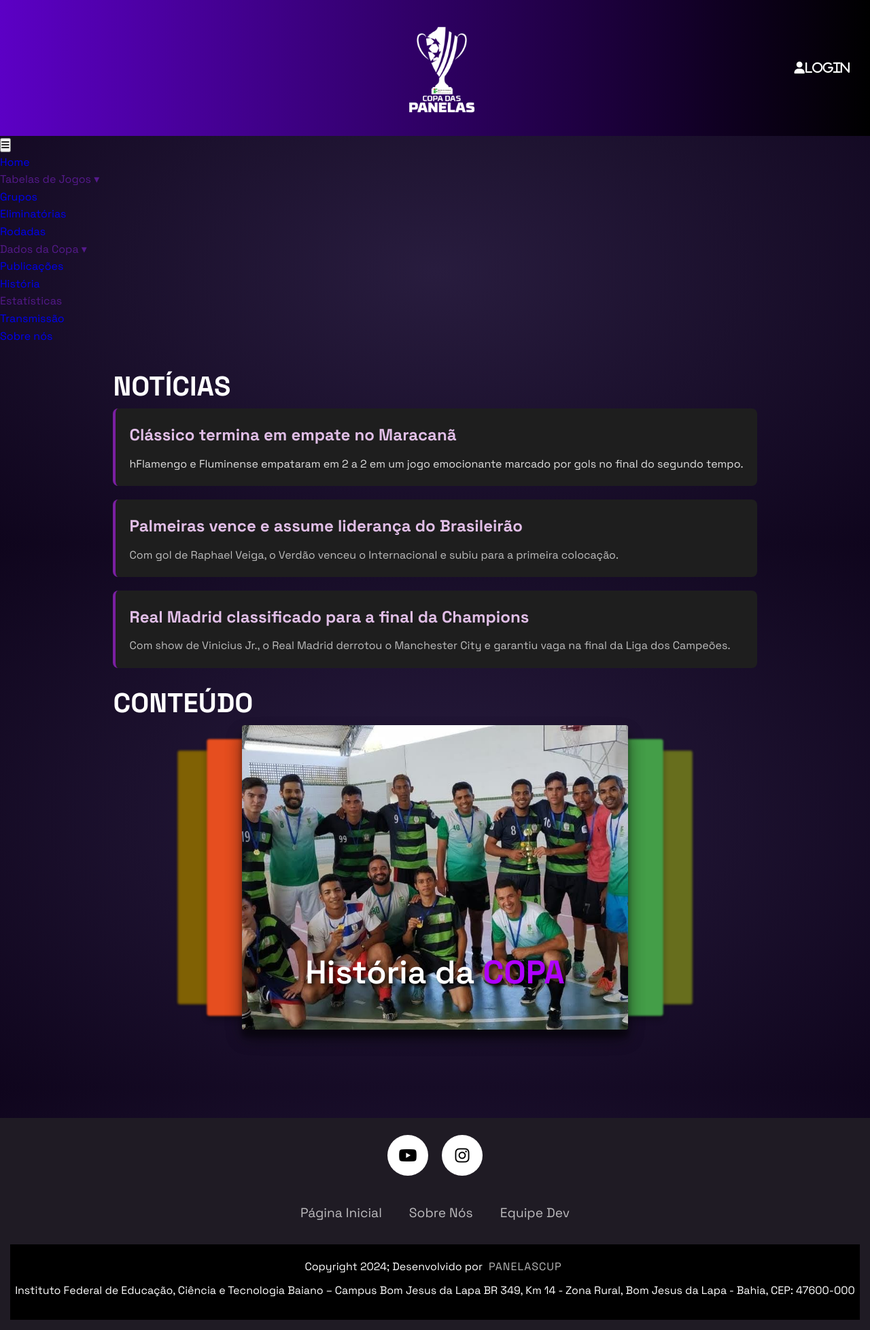
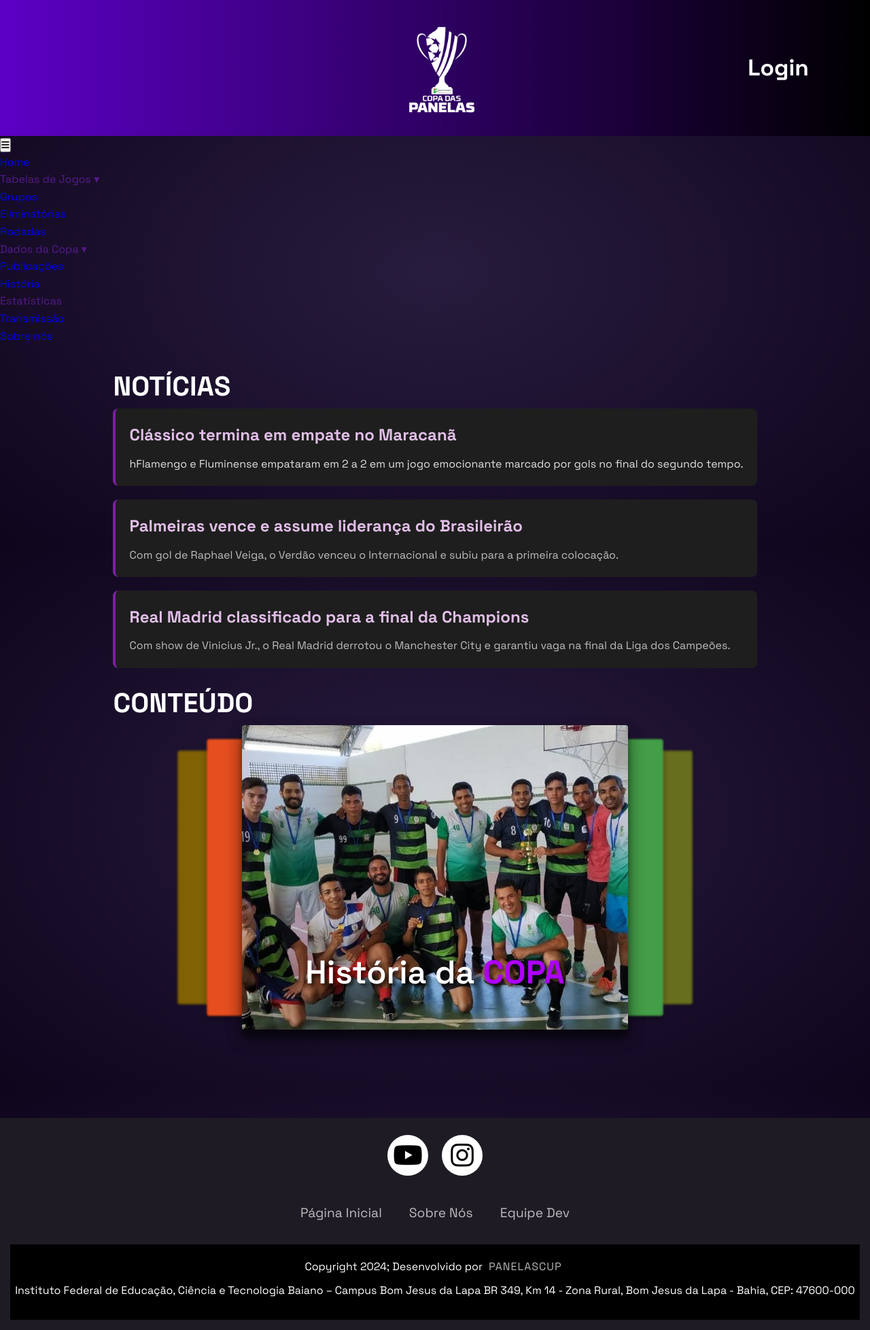
Before and after one commit to Adrian25-png/copadaspanelas2, a PHP site: page /copadaspanelas/app/pages/HomePage2.php in a window 1280 px wide. Shown: the whole page at 68% size. Run offline with PHP 8.4, Linux system fonts and the light colour scheme; data that the repository does not hold is empty.

Commit message:
11/05
10:26h

```diff
--- a/app/pages/HomePage2.php
+++ b/app/pages/HomePage2.php
@@ -8,7 +8,7 @@
     <link rel="stylesheet" href="../../public/css/cssfooter.css">
     <link rel="stylesheet" href="../../public/css/slidesHome.css">
     <!-- LINK da imagem de LOGIN e icones do YOUTUBE e INSTAGRAM do FOOTER-->
-    <link rel="stylesheet" href="https://cdnjs.cloudflare.com/ajax/libs/font-awesome/6.5.2/css/all.min.css">
+    <link rel="stylesheet" href="https://cdnjs.cloudflare.com/ajax/libs/font-awesome/6.7.2/css/all.min.css">
     <link rel="shortcut icon" href="../../public/imgs/ESCUDO COPA DAS PANELAS.png" type="image/x-icon">
     <link href="https://fonts.googleapis.com/css2?family=Space+Grotesk:wght@300;400;500;600;700&display=swap" rel="stylesheet">
     <title>Copa das Panelas</title>
--- a/app/pages/adm/header_adm.php
+++ b/app/pages/adm/header_adm.php
@@ -84,9 +84,7 @@
 
         <?php if ($usuarioLogado): ?>
             <div class="has-submenu" id="deslogar">
-                <a href="../adm/logout.php">
-                    <i class="fas fa-user"></i> Deslogar
-                </a>
+                <a href="../adm/logout.php">Deslogar</a>
             </div>
         <?php endif; ?>
     </div>
--- a/app/pages/adm/login.php
+++ b/app/pages/adm/login.php
@@ -74,6 +74,7 @@
     <link rel="stylesheet" href="../../../public/css/cadastro_adm/login.css?v=1.0.1">
 
 
+
 </head>
 <body>
     <div class="form-container">
--- a/app/pages/cadastro.php
+++ b/app/pages/cadastro.php
@@ -8,6 +8,7 @@
     <link rel="stylesheet" href="../../public/css/cssheader.css">
     <link rel="stylesheet" href="../../public/css/cssfooter.css">
     <link rel="stylesheet" href="https://cdnjs.cloudflare.com/ajax/libs/font-awesome/6.5.2/css/all.min.css">
+
 </head>
 <body>
     <?php include 'header.php'; ?>
--- a/app/pages/header.php
+++ b/app/pages/header.php
@@ -12,9 +12,9 @@
     <div class="cadastro">
 
                 <?php if (isset($_SESSION['admin_id'])): ?>
-                <a href="../adm/rodadas_adm.php" class="fas fa-user"> Entrar</a>
+                <a href="../adm/rodadas_adm.php">Entrar</a>
                 <?php else: ?>
-                <a href="../pages/adm/login.php" class="fas fa-user">Login</a>
+                <a href="../pages/adm/login.php">Login</a>
                 <?php endif; ?>
 
 
--- a/app/pages/header_class.php
+++ b/app/pages/header_class.php
@@ -22,7 +22,7 @@
             </svg>
         </button>
         <div class="logo_header">
-            <a href="../pages/HomePage.php">
+            <a href="../pages/HomePage2.php">
                 <img src="../../../public/img/ESCUDO COPA DAS PANELAS.png" alt="Escudo da CP" class="img_logo_header">
             </a>
         </div>
@@ -33,7 +33,7 @@
                 </svg>
             </button>
             <div id="ativo" class="has-submenu">
-                <a href="../pages/HomePage.php" id="ativo">Home</a>
+                <a href="../pages/HomePage2.php" id="ativo">Home</a>
             </div>
             <div class="has-submenu">
                 <div id="ativo" >
--- a/public/css/cssfooter.css
+++ b/public/css/cssfooter.css
@@ -17,7 +17,6 @@
     text-align: center;
     padding: 15px;
     color: #888;
-    margin-top: 40px; /* Pode aumentar esse valor para mais espaçamento se necessário */
 }
 
 .footerContain {
@@ -37,7 +36,7 @@
     text-decoration: none;
     background-color: white;
     margin: 10px;
-    border-radius: 50%; /* Faz o botão ser circular */
+    border-radius: 100%; /* Faz o botão ser circular */
     width: 60px;  /* Tamanho fixo do círculo */
     height: 60px; /* Tamanho fixo do círculo */
     display: flex;
@@ -47,7 +46,7 @@
 }
 
 .socialIcons a i {
-    font-size: 1.5em;  /* Ajusta o tamanho do ícone */
+    font-size: 2.4em;  /* Ajusta o tamanho do ícone */
     color: black;
 }
 
--- a/public/css/cssheader.css
+++ b/public/css/cssheader.css
@@ -25,25 +25,21 @@
 }
 
 .cadastro {
-    font-size: 1.1em;
+    font-size: 2.1em;
     text-decoration: none;
     padding: 15px 20px;
     border-radius: 5px;
-    margin-right: 10px;
+    margin-right: 70px;
 }
 
 .cadastro a {
     text-decoration: none;
     color: white;
+    font-weight: 700;
 }
 
 .cadastro a i {
     padding-right: 8px;
-}
-
-.cadastro:hover {
-    background-color: rgb(255, 255, 255);
-    transition: 0.8s;
 }
 
 .cadastro a:hover {
```
